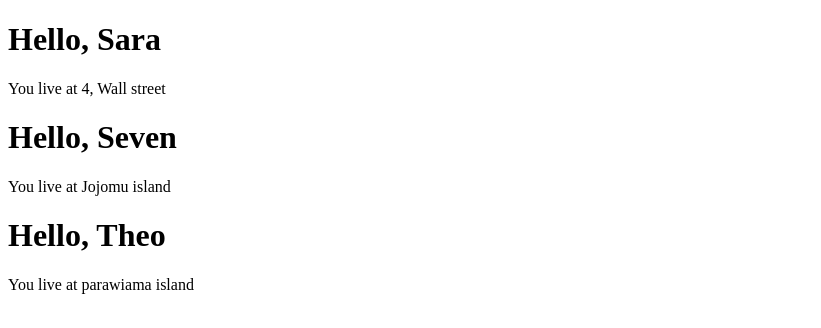
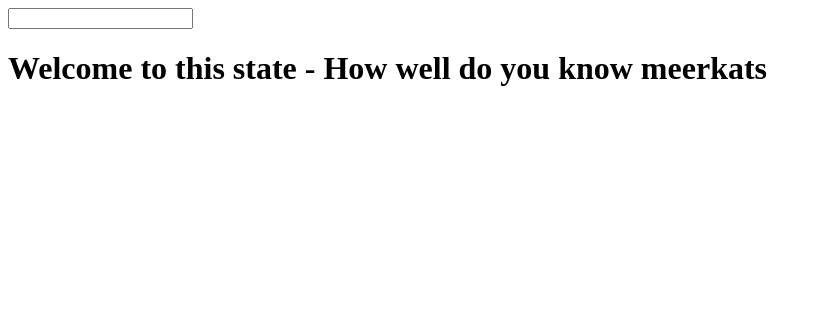
Before and after one commit to Caleb335/my-react-process, a React (Create React App) app: page / in a window 1280 px wide. Shown: the top 328 px of the page, without its empty margins (0-821 px from the left). Built offline with nearby package versions, Linux system fonts and the light colour scheme.

Commit message:
playing with state

```diff
--- a/src/App.js
+++ b/src/App.js
@@ -1,12 +1,26 @@
-import React from 'react'
-import ContactCard from './Components/ContactCard'
+import React from 'react';
 
-function App() {
-    return (
-        <div>
-            <ContactCard />
-        </div>
-    )
+
+export default class App extends React.Component {
+    constructor() {
+        super();
+        this.state = {
+            greet: "Welcome to this state",
+            cat:  "How well do you know meerkats"
+        }
+    }
+    Update(e) {
+        this.setState({
+            greet: e.target.value,
+            cat: e.target.value
+        })
+    }
+    render() {
+        return(
+            <div>
+                <input type="text" onChange={this.Update.bind(this)}/>
+                <h1>{this.state.greet} - {this.state.cat}</h1>
+            </div>
+        )
+    }
 }
-
-export default App
--- a/src/index.js
+++ b/src/index.js
@@ -1,24 +1,7 @@
 import React from 'react'
 import ReactDOM from 'react-dom'
 
-function Welcome(props) {
-    return (
-        <div>
-            <h1>Hello, {props.name}</h1>
-            <p>You live at {props.address}</p>
-        </div>
-    )
-}
-
-function App() {
-    return (
-        <div>
-            <Welcome name="Sara" address="4, Wall street" />
-            <Welcome name="Seven" address="Jojomu island" />
-            <Welcome name="Theo" address="parawiama island" />
-        </div>
-    )
-}
+import App from "./App"
 
 ReactDOM.render(
     <App />,
```
